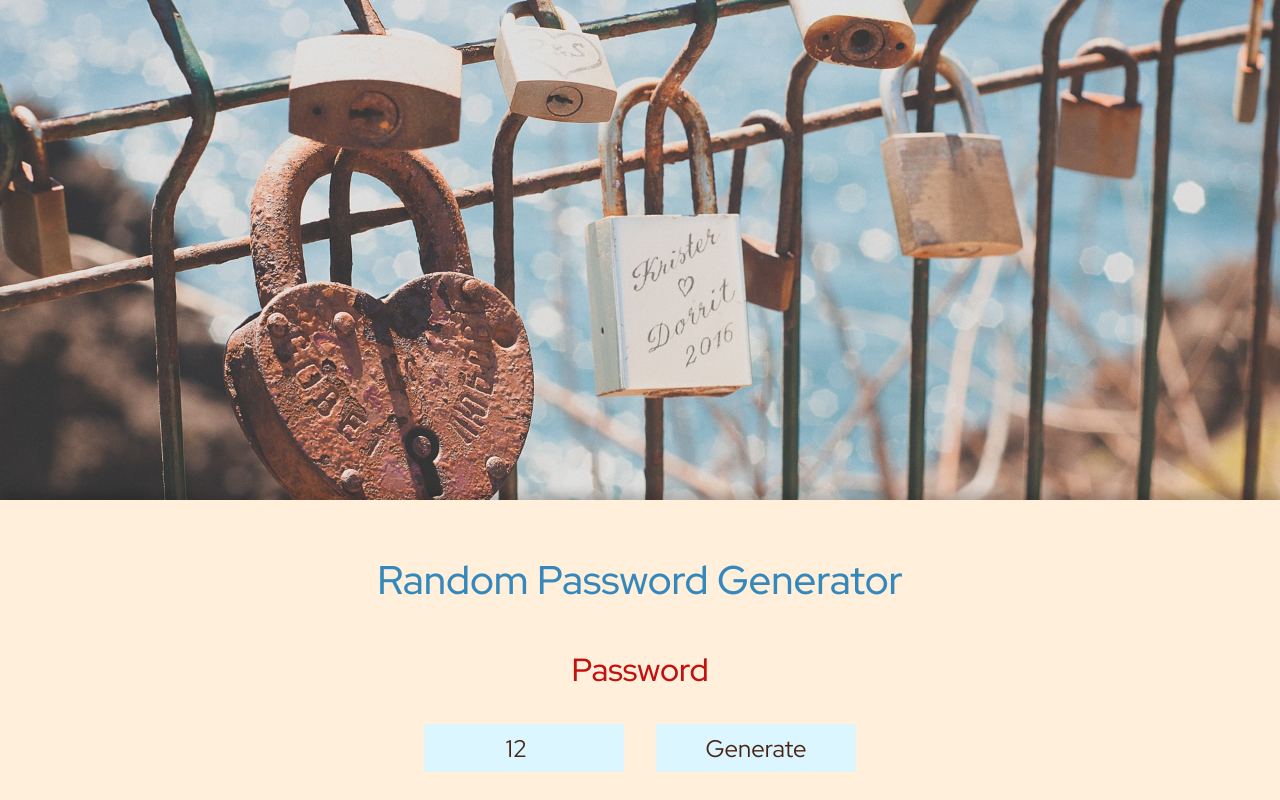
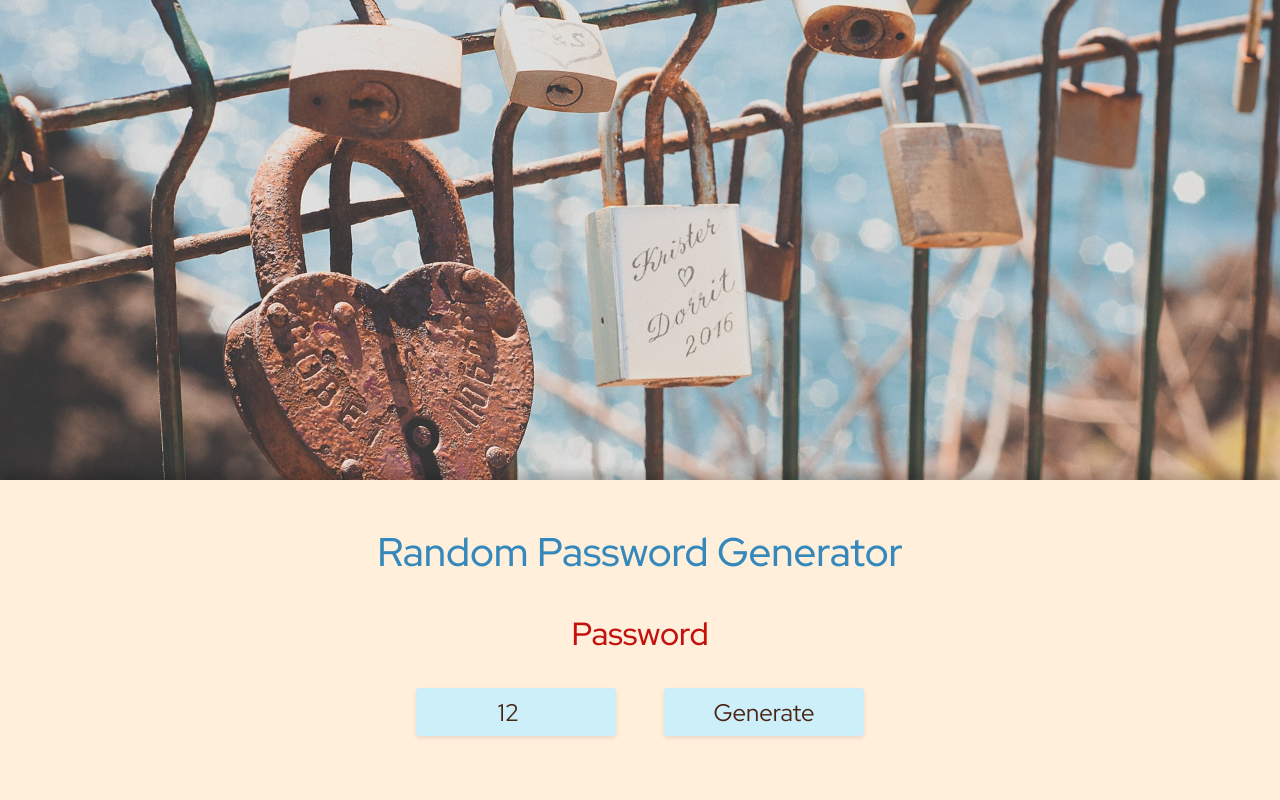
Before and after one commit to Knopkaivy/password-generator, a React (Create React App) app: page / in a window 1280 px wide. Built offline with nearby package versions, Linux system fonts and the light colour scheme.

Commit message:
Update input and button styles for hover and active states

```diff
--- a/src/App.css
+++ b/src/App.css
@@ -1,7 +1,8 @@
 :root {
   --color-red: #c3110e;
   --color-blue: #3488bb;
-  --color-blue-light: #dbf6ff;
+  --color-blue-light: #cceffa;
+  --color-blue-light-2: #c6eefa;
   --color-beige: #cea894;
   --color-brown: #4a2414;
 }
@@ -40,12 +41,12 @@ body {
 .bgImageContainer {
   background: url('img/bg.jpeg') center center / cover no-repeat;
   width: 100vw;
-  height: 67vh;
+  height: 60vh;
   max-height: calc(100vh - 300px);
   overflow: hidden;
 }
 .generator {
-  height: 33vh;
+  height: 40vh;
   min-height: 300px;
   padding: 1.6rem;
   box-shadow: 0px -7px 10px 0px rgba(0, 0, 0, 0.19);
@@ -54,7 +55,7 @@ h1 {
   color: var(--color-blue);
   font-size: 4rem;
   font-weight: 500;
-  margin: 3.2rem;
+  margin: 2.4rem;
 }
 .result {
   color: var(--color-red);
@@ -67,6 +68,7 @@ h1 {
 input,
 button {
   background-color: var(--color-blue-light);
+  box-shadow: 0px 2px 4px 0px rgba(0, 0, 0, 0.1);
   color: var(--color-brown);
   width: 200px;
   height: 48px;
@@ -74,13 +76,24 @@ button {
   font-family: inherit;
   font-size: 2.4rem;
   text-align: center;
-  margin: 1.6rem;
+  margin: 1.6rem 2.4rem;
   border-radius: 4px;
   border: none;
+  cursor: pointer;
+  transition: all 0.2s;
+}
+input:hover,
+button:hover {
+  outline: none;
+  background-color: var(--color-blue-light-2);
 }
 input:focus,
 button:focus {
   outline: none;
+}
+button:active {
+  transform: translateY(2px);
+  box-shadow: 0px 2px 2px 0px rgba(0, 0, 0, 0.2);
 }
 
 @media screen and (max-width: 598px) {
```
